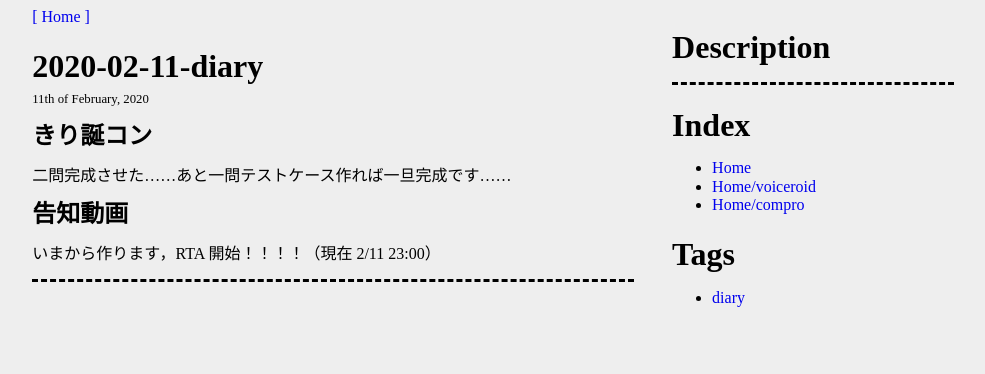
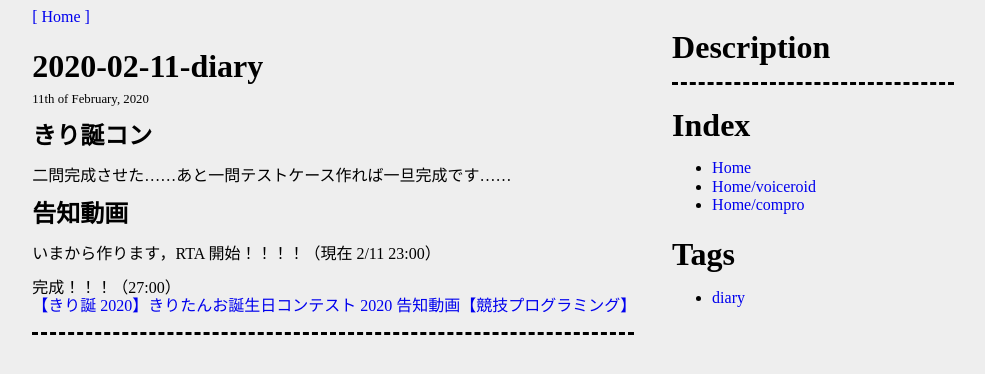
Before and after one commit to ecasdqina/blog, a Jekyll site: the page built from _posts/2020-02-11-diary.md, in a window 1280 px wide. Shown: the top 374 px of the page, without its empty margins (147-1132 px from the left). Built offline with Jekyll 4.4.1, drawn with Linux system fonts in a browser that asks for light colours; nearby versions of some CDN libraries.

Commit message:
きり誕告知動画を記載

```diff
--- a/_posts/2020-02-11-diary.md
+++ b/_posts/2020-02-11-diary.md
@@ -9,4 +9,7 @@ layout: post
 二問完成させた......あと一問テストケース作れば一旦完成です......<br>
 
 ## 告知動画
-いまから作ります，RTA 開始！！！！（現在 2/11 23:00）
+いまから作ります，RTA 開始！！！！（現在 2/11 23:00）<br>
+
+完成！！！（27:00）<br>
+<a href="https://www.nicovideo.jp/watch/sm36353557">【きり誕 2020】きりたんお誕生日コンテスト 2020 告知動画【競技プログラミング】</a>
```
Also changed, not shown: others/competitive_programming/kiritan-birthday-contest-2020.md (+1 -0 lines).
